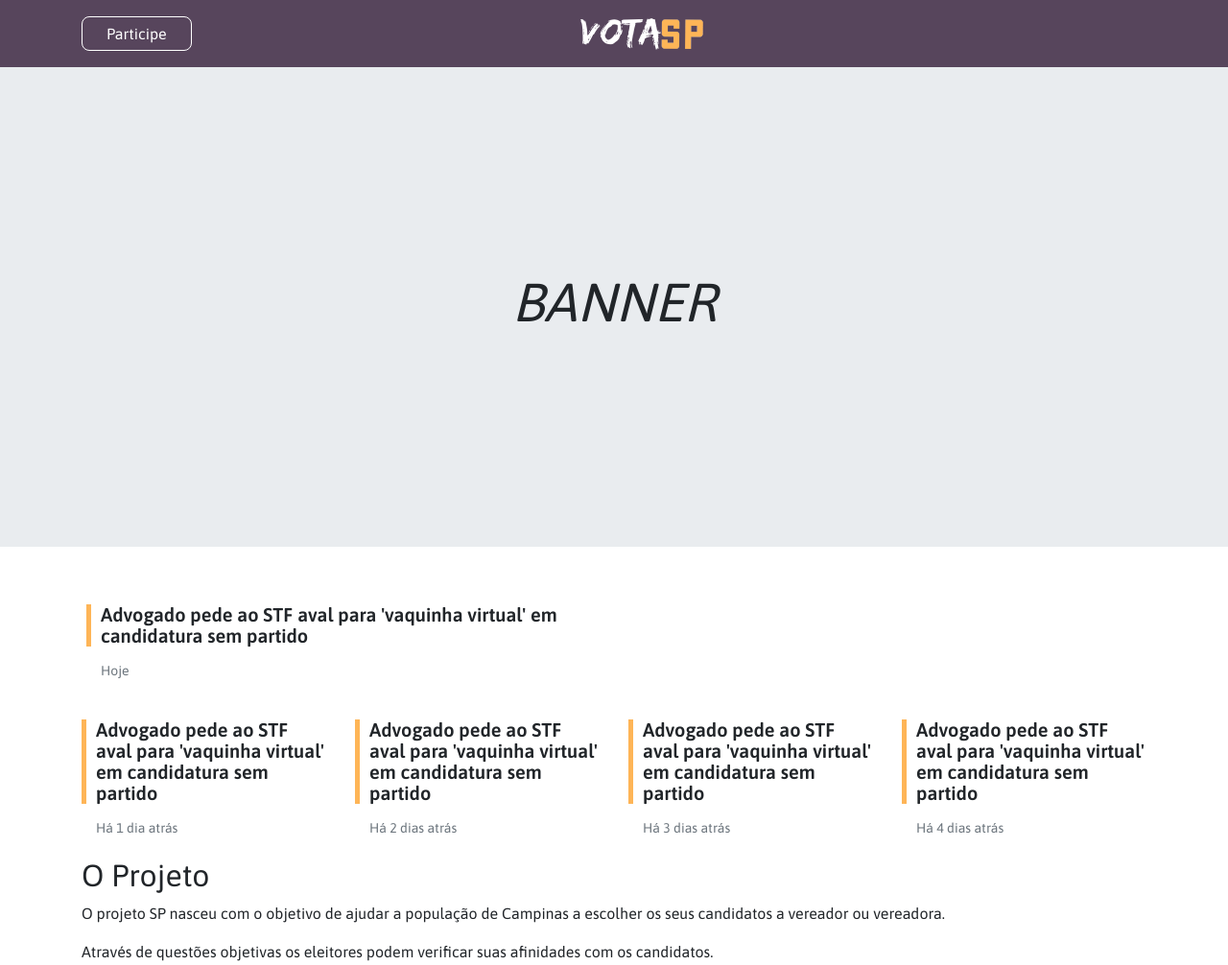
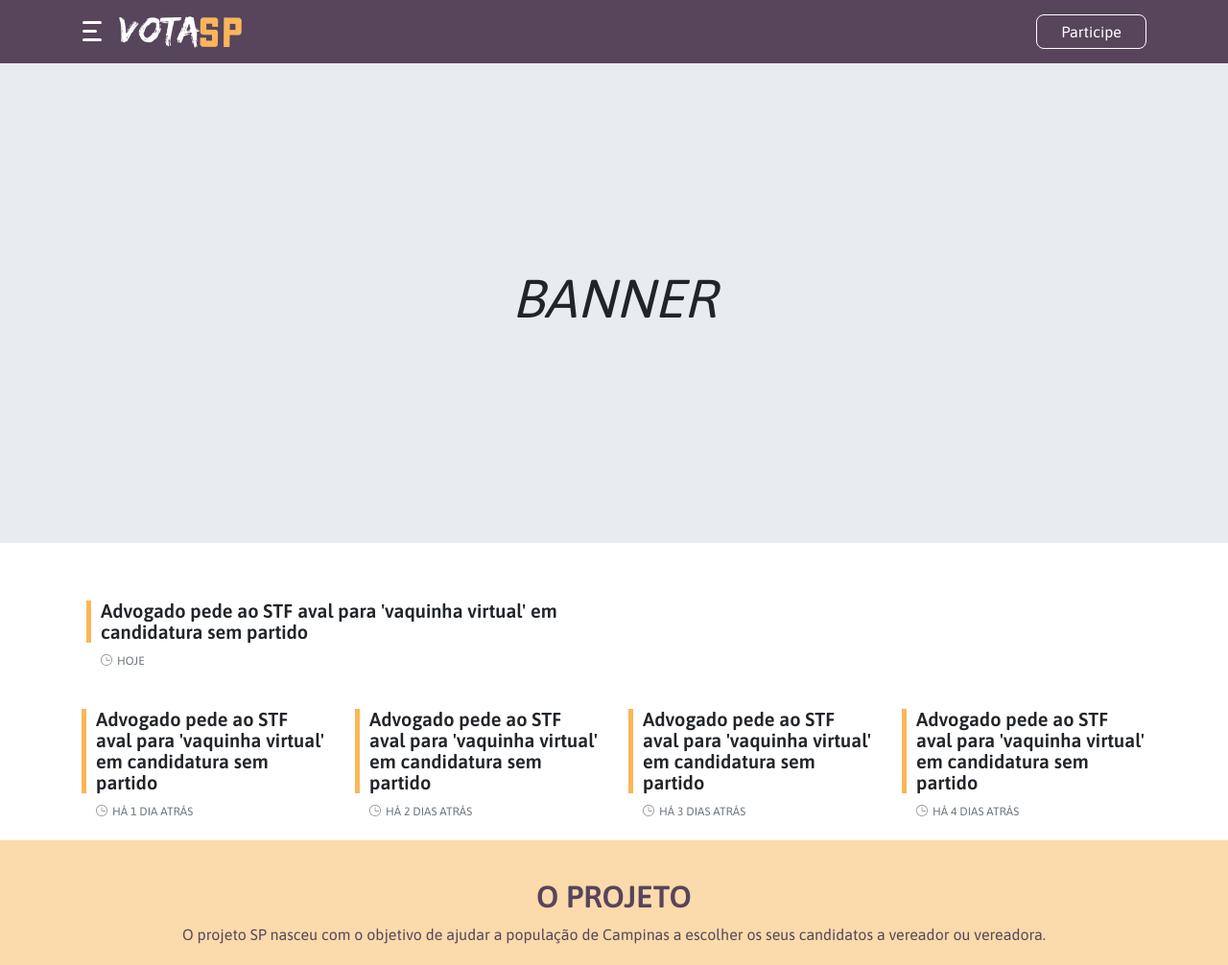
Before and after one commit to Minhacps/votasp-institucional, a PHP site: page / in a window 1280 px wide. Shown: the top 1006 px of the page at 96% size. Run offline with PHP 8.4, Linux system fonts and the light colour scheme; grey boxes labelled with a size stand in for pictures from a placeholder-image service; some libraries are stand-ins or nearby versions.

Commit message:
Adiciona novos estilos

```diff
--- a/banana/styles.css
+++ b/banana/styles.css
@@ -8,6 +8,9 @@
 body{
     font-family: 'Asap', sans-serif;
 }
+
+.bold, b, strong { font-weight: bold; }
+.upper { text-transform: uppercase; }
 
 /*
  *   MENU
@@ -28,10 +31,14 @@
     color: #feb557;
 }
 
-.nav.social { margin-left: 5px; }
+#navbarNav { margin: 10px 0; }
+.navbar .container { flex-direction: row-reverse; }
+.navbar .container > .btn { margin-left: auto; }
+
+.nav.social { margin-top: 15px; }
+.navbar .social-icon { margin-right: 10px; }
 .navbar .main-menu { line-height: 1.3rem; }
 .navbar .menu.nav { align-items: center; }
-.navbar .social-icon { margin-left: 15px; }
 .navbar .social-icon:hover img { opacity: 0.8; }
 .navbar .social-icon img {
     width: 30px;
@@ -39,6 +46,36 @@
     opacity: 0.3;
     transition: opacity .25s;
     will-change: opacity;
+}
+
+.navbar-toggler {
+    padding: .25rem .75rem 0.5rem 0;
+    margin-right: 10px;
+}
+
+.navbar-toggler-icon {
+    width: 15px;
+    height: 3px;
+    background-color: white;
+    border-radius: 20px;
+    position: relative;
+}
+
+.navbar-toggler-icon::before { top: 9px; }
+.navbar-toggler-icon::after { bottom: 9px; }
+.navbar-toggler-icon::before,
+.navbar-toggler-icon::after {
+    position: absolute;
+    left: 0;
+    content: '';
+    width: 20px;
+    height: 3px;
+    background-color: #fff;
+    border-radius: 20px;
+}
+@media (min-width: 600px) {
+    .nav.social { margin-left: 5px; }
+    .navbar .social-icon { margin-left: 15px; }
 }
 
 /*
@@ -69,8 +106,8 @@
 /*
  *   NOTICIAS
  */
-.card p { margin: 0; }
-.card.noticia-principal .card-text {
+.noticia p { margin: 0; }
+.noticia.noticia-principal .card-text {
     font-size: 18px;
     line-height: 22px;
     overflow: hidden;
@@ -79,40 +116,50 @@
     transition: max-height .25s;
     will-change: max-height;
 }
-.card:not(.noticia-principal) .card-body {
+.noticia:not(.noticia-principal) .card-body {
     padding-left: 0;
     padding-right: 0;
 }
-.card .card-img-top {
+.noticia .card-img-top {
     width: 100%;
     padding-left: 1.25rem;
     padding-right: 1.25rem;
     display: none;
 }
-.card .card-title {
+.noticia .card-title {
     font-size: 20px;
     line-height: 22px;
     font-weight: 600;
     border-left: 5px solid var(--amarelo);
     padding-left: 10px;
+    margin-bottom: 5px;
 }
-.card .text-muted {
-    font-size: 14px;
-    line-height: 14px;
+.noticia .text-muted {
+    font-size: 12px;
     margin-left: 15px;
+    text-transform: uppercase;
+}
+.clock::before {
+    content: '';
+    display: inline-block;
+    width: 12px;
+    height: 12px;
+    background-image: url('img/icone-time.svg');
+    margin-right: 5px;
+    transform: translateY(1px);
 }
 
 @media min-width( 770px ) {
     .noticia-principal { margin-bottom: 30px; }
-    .card.noticia-principal .card-title {
+    .noticia.noticia-principal .card-title {
         font-size: 28px;
         line-height: 30px;
     }
-    .card.noticia-principal .card-body {
+    .noticia.noticia-principal .card-body {
         padding-top: 0;
         padding-bottom: 0;
     }
-    .card.noticia-principal .card-text {
+    .noticia.noticia-principal .card-text {
         font-size: 22px;
         line-height: 28px;
         max-height: 500px;
```
Also changed, not shown: other parts of banana/styles.css (+59 -2 lines).
